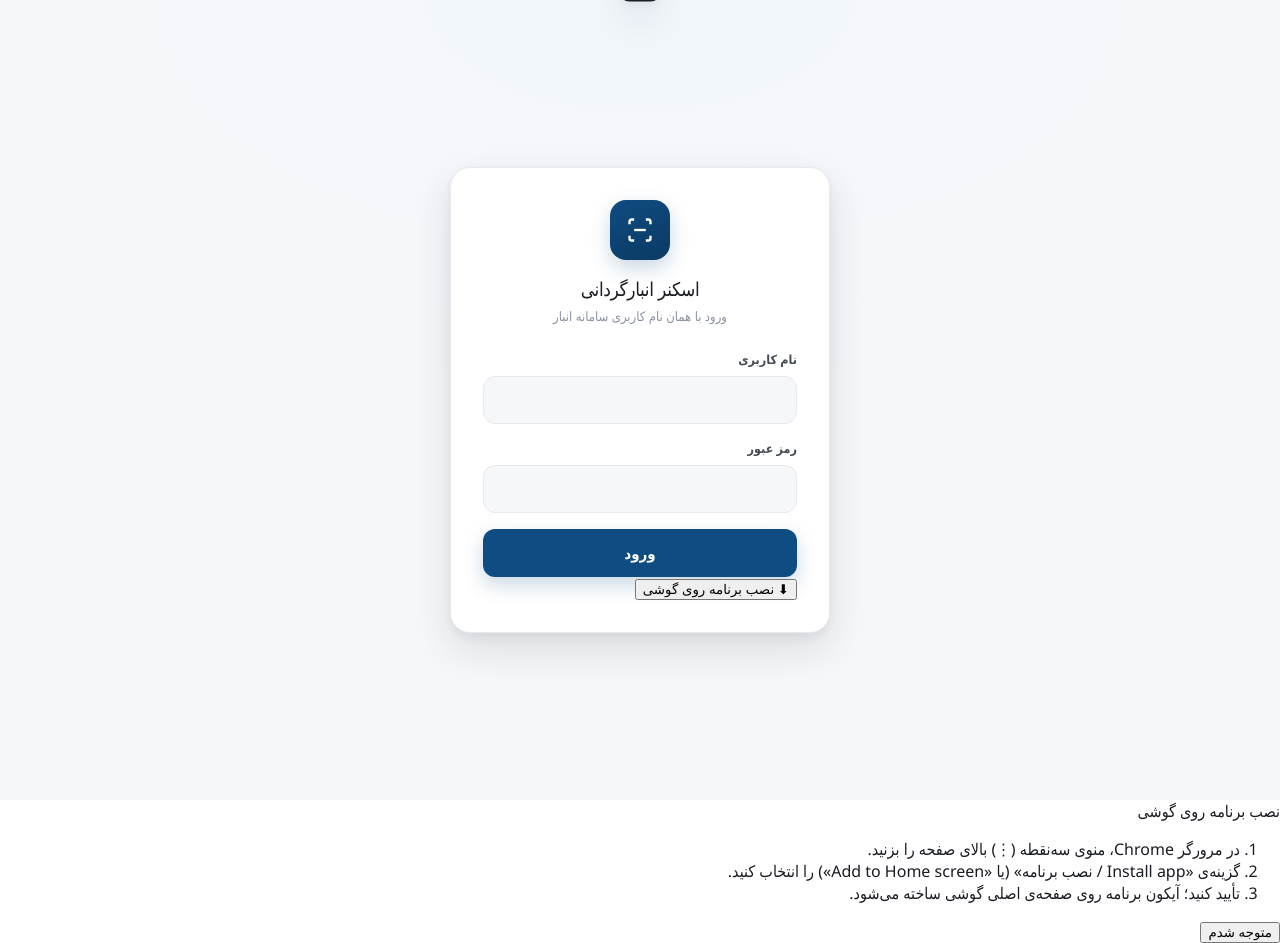
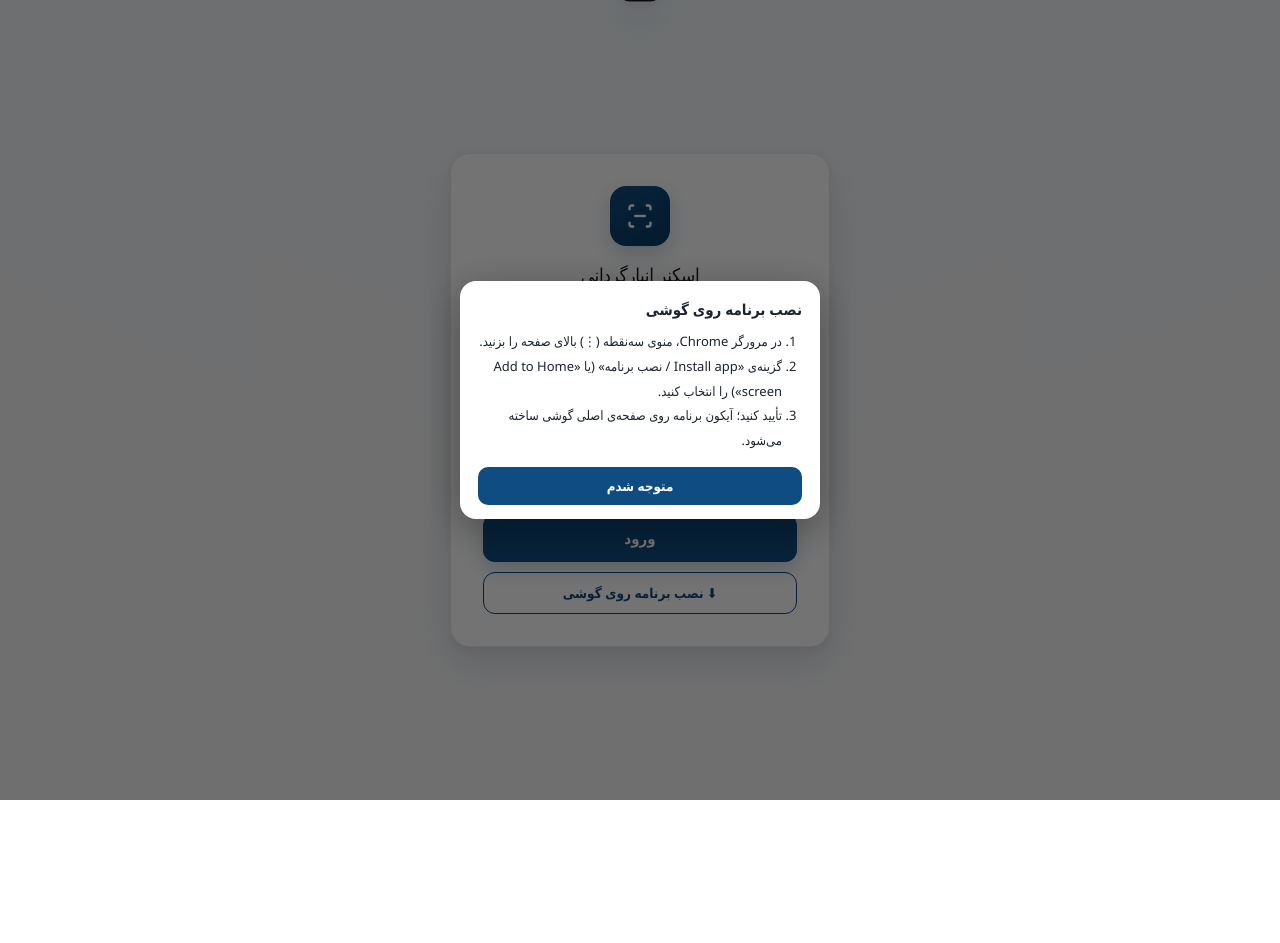
Before and after one commit to spce73-lgtm/warehouse, a plain HTML site: page index.html in a window 1280 px wide. Both pictures are taken after a click on the button "⬇ نصب برنامه روی گوشی". After the commit the page ends 800 px from the top, so only its background shows below. Drawn offline with Linux system fonts and the light colour scheme; a web font is replaced by a local one.

Commit message:
Add files via upload

```diff
--- a/style.css
+++ b/style.css
@@ -762,3 +762,12 @@ body.ig-lb-on{overflow:hidden;}
 .upd-go{border:none;border-radius:999px;background:#fff;color:#0f4c81;font-family:inherit;font-weight:800;font-size:12.5px;padding:7px 14px;cursor:pointer;}
 .upd-go:disabled{opacity:.7;}
 .upd-x{border:none;background:transparent;color:#fff;font-size:22px;line-height:1;padding:0 4px;cursor:pointer;}
+
+/* >>> دکمه‌ی نصب برنامه */
+.install-btn{display:block;width:100%;margin-top:10px;padding:11px 14px;border-radius:12px;border:1.5px solid var(--accent,#0f4c81);background:transparent;color:var(--accent,#0f4c81);font-family:inherit;font-weight:800;font-size:13.5px;cursor:pointer;}
+.install-btn:active{opacity:.7;}
+.inst-ov{position:fixed;inset:0;z-index:10060;background:rgba(0,0,0,.55);display:flex;align-items:center;justify-content:center;padding:20px;}
+.inst-box{background:#fff;color:#1c2430;border-radius:16px;max-width:360px;width:100%;padding:18px 18px 14px;box-shadow:0 10px 40px rgba(0,0,0,.35);}
+.inst-title{font-weight:800;font-size:15px;margin-bottom:10px;}
+.inst-steps{margin:0 0 14px;padding-inline-start:20px;font-size:13px;line-height:1.9;}
+.inst-close{width:100%;border:none;border-radius:10px;background:#0f4c81;color:#fff;font-family:inherit;font-weight:800;padding:10px;cursor:pointer;}
```
